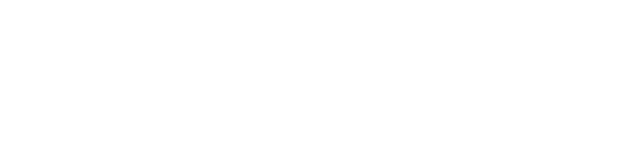
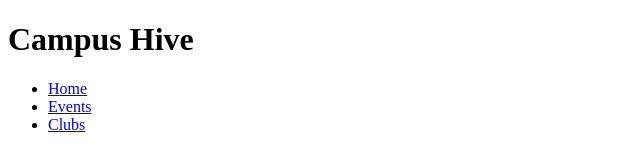
Before and after one commit to Vikash-Attrish/Campus-Hive, a website: page profile.html in a window 1280 px wide. Shown: the whole page, without its empty margins (0-640 px from the left). Drawn offline with Linux system fonts and the light colour scheme.

Commit message:
Attach header for profile page

```diff
--- a/profile.html
+++ b/profile.html
@@ -6,6 +6,15 @@
     <title>Campus Hive | Profile</title>
 </head>
 <body>
-
+    <header>
+        <h1>Campus Hive</h1>
+        <nav>
+          <ul>
+            <li><a href="index.html">Home</a></li>
+            <li><a href="events.html">Events</a></li>
+            <li><a href="clubs.html">Clubs</a></li>
+          </ul>
+        </nav>
+      </header>
 </body>
 </html>
```
